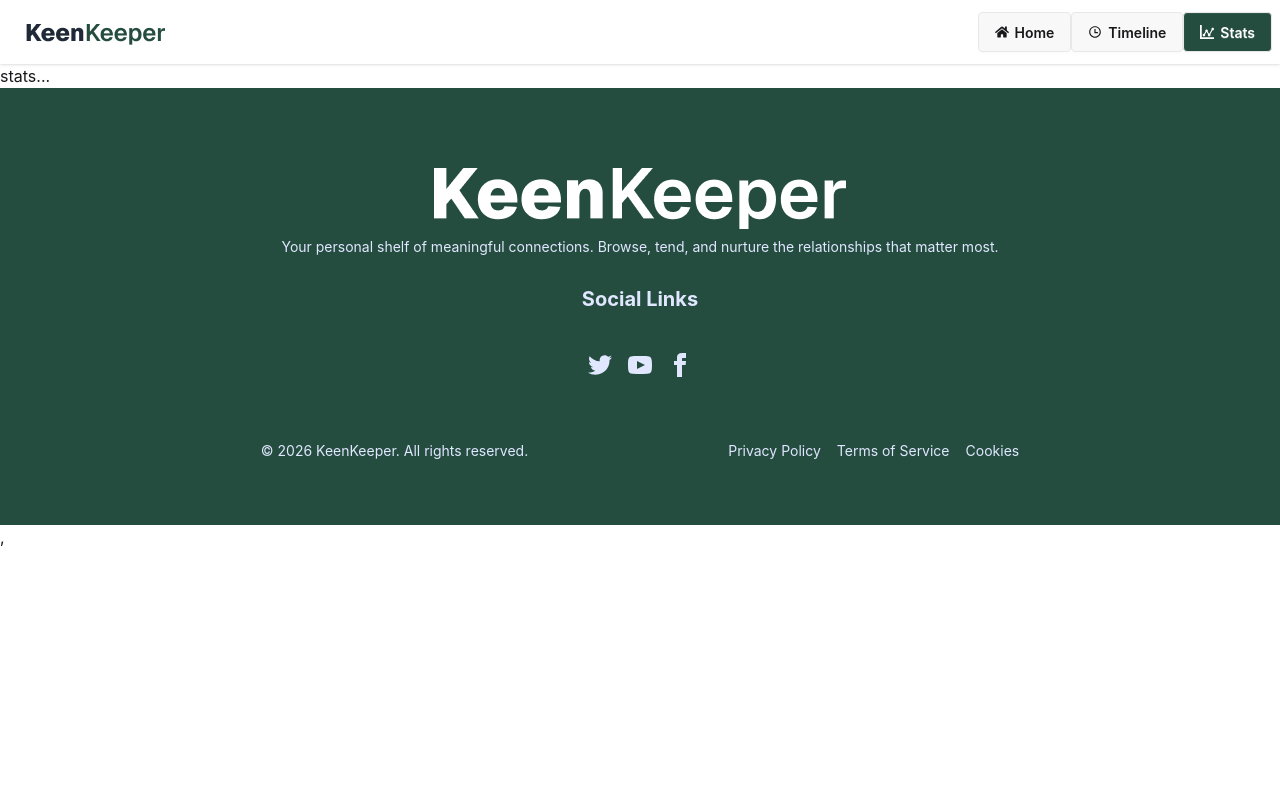
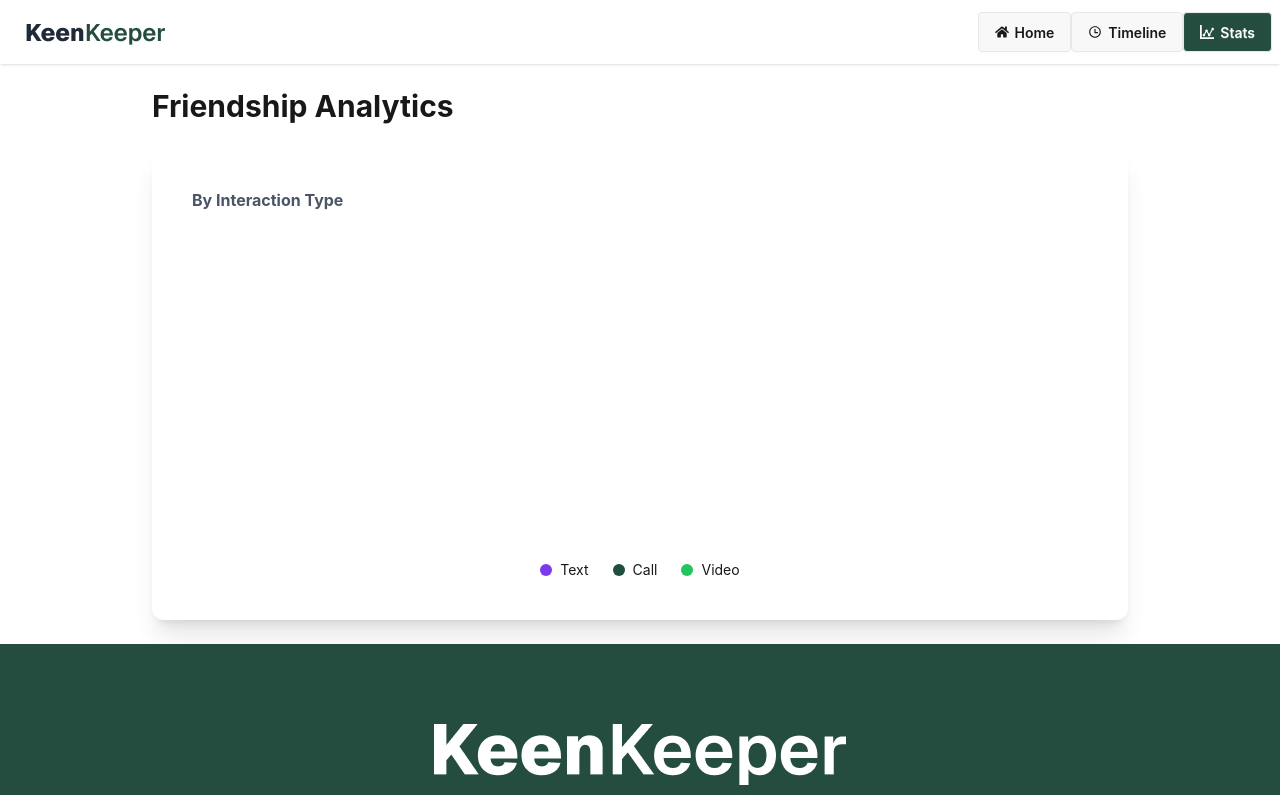
Before and after one commit to zisanahmed97/assignment7-ph-zisanahmed, a React (Vite) app: page /stats in a window 1280 px wide. Shown: the top 795 px of the page. Built offline with nearby package versions, Linux system fonts and the light colour scheme.

Commit message:
added pie chart

```diff
--- a/package.json
+++ b/package.json
@@ -16,6 +16,7 @@
     "react-icons": "^5.6.0",
     "react-router": "^7.14.1",
     "react-toastify": "^11.0.5",
+    "recharts": "^3.8.1",
     "tailwindcss": "^4.2.2"
   },
   "devDependencies": {
--- a/src/Components/Stats/Stats.jsx
+++ b/src/Components/Stats/Stats.jsx
@@ -1,11 +1,83 @@
-import React from 'react';
+import React, { useEffect, useState } from 'react';
+import { PieChart, Pie, Cell, Tooltip, ResponsiveContainer } from 'recharts';
 
 const Stats = () => {
-    return (
-        <div>
-            <h2>stats...</h2>
+
+  const [timeline, setTimeline] = useState([]);
+
+  useEffect(() => {
+    const stored = JSON.parse(localStorage.getItem("timeline")) || [];
+    setTimeline(stored);
+  }, []);
+
+  // Count
+  const call = timeline.filter(item => item.type === "call").length;
+  const text = timeline.filter(item => item.type === "text").length;
+  const video = timeline.filter(item => item.type === "video").length;
+
+  const data = [
+    { name: "Text", value: text },
+    { name: "Call", value: call },
+    { name: "Video", value: video }
+  ];
+
+
+  const COLORS = ["#7C3AED", "#1F4D3F", "#22C55E"];
+
+  return (
+    <div className="max-w-5xl mx-auto p-6 ">
+
+      <h2 className="text-3xl font-bold mb-6">Friendship Analytics</h2>
+
+      <div className="bg-white-200 shadow-xl rounded-xl p-10">
+
+        <p className="text-gray-600 mb-6 font-bold">By Interaction Type</p>
+
+        {/* Chart */}
+        <div className="w-full h-[300px] flex justify-center items-center">
+          <ResponsiveContainer width={300} height={300}>
+            <PieChart>
+              <Pie
+                data={data}
+                dataKey="value"
+                innerRadius={70}
+                outerRadius={100}
+                paddingAngle={5}
+                cornerRadius={10}
+              >
+                {
+                  data.map((entry, index) => (
+                    <Cell key={index} fill={COLORS[index]}></Cell>
+                  ))
+                }
+              </Pie>
+
+              <Tooltip />
+            </PieChart>
+          </ResponsiveContainer>
         </div>
-    );
+
+
+        <div className="flex justify-center gap-6 mt-6 text-sm">
+          <div className="flex items-center gap-2">
+            <span className="w-3 h-3 rounded-full bg-[#7C3AED]"></span>
+            Text
+          </div>
+
+          <div className="flex items-center gap-2">
+            <span className="w-3 h-3 rounded-full bg-[#1F4D3F]"></span>
+            Call
+          </div>
+
+          <div className="flex items-center gap-2">
+            <span className="w-3 h-3 rounded-full bg-[#22C55E]"></span>
+            Video
+          </div>
+        </div>
+
+      </div>
+    </div>
+  );
 };
 
 export default Stats;
```
Also changed, not shown: 1 other file (tests, documents, lock files or other folders).
